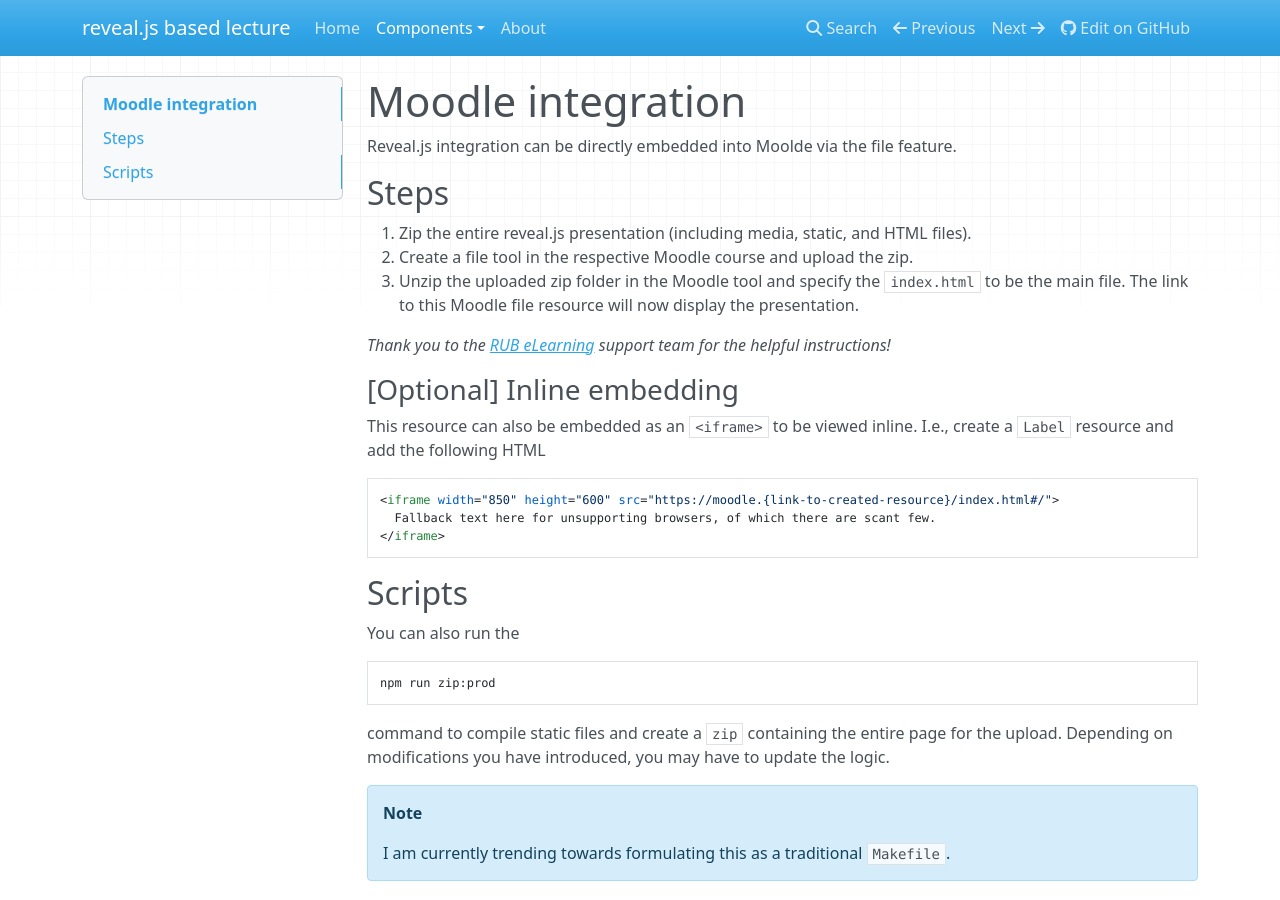
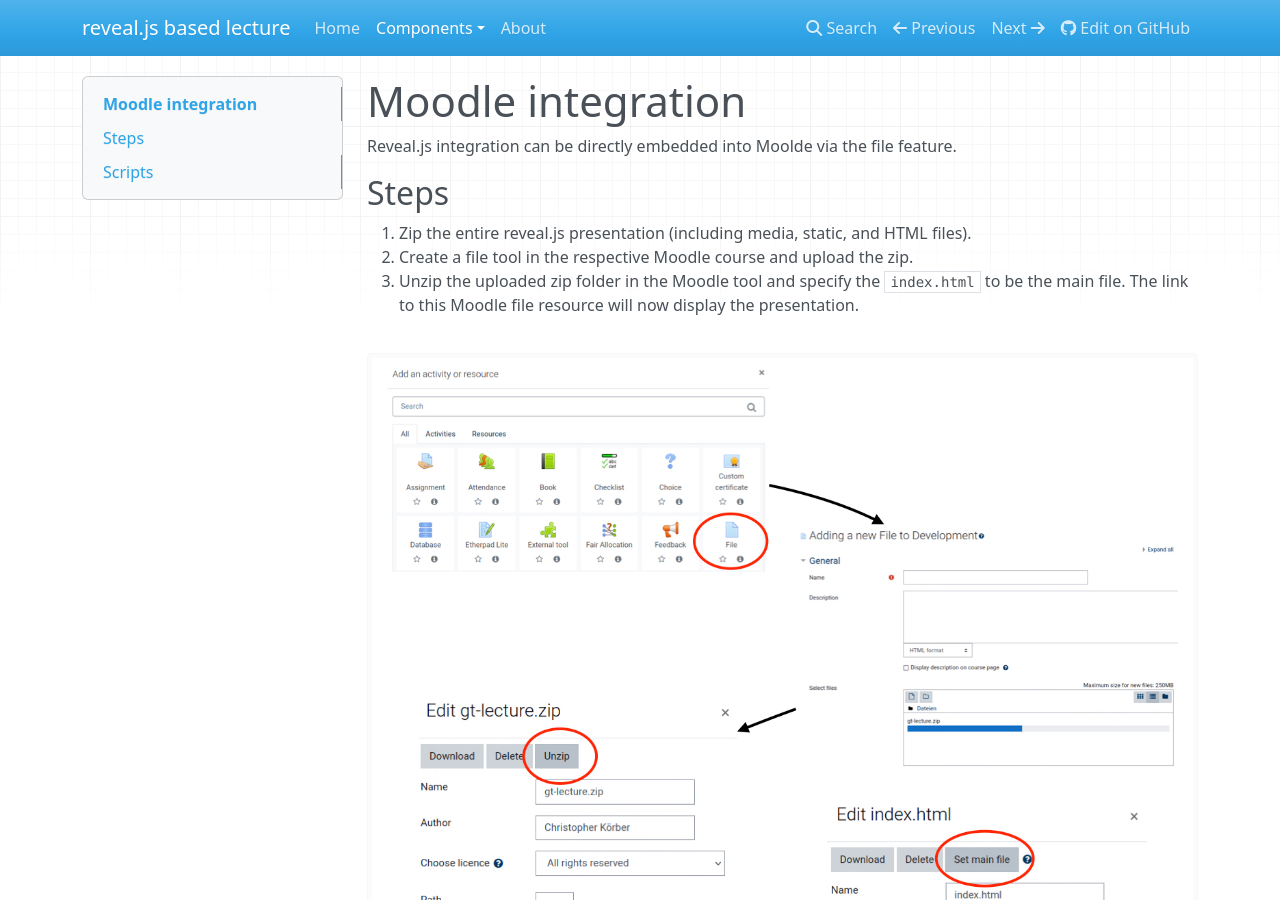
Before and after one commit to ckoerber/group-theory-example-lecture, an MkDocs documentation site: the page built from doc-src/components/embedding.md, in a window 1280 px wide and 900 px high. Built offline with MkDocs 1.6.1, drawn with Linux system fonts in a browser that asks for light colours; nearby versions of some CDN libraries.

Commit message:
Added imgs for embedding presentation in Moodle

```diff
--- a/doc-src/components/embedding.md
+++ b/doc-src/components/embedding.md
@@ -8,6 +8,8 @@
 2. Create a file tool in the respective Moodle course and upload the zip.
 3. Unzip the uploaded zip folder in the Moodle tool and specify the `index.html` to be the main file.
     The link to this Moodle file resource will now display the presentation.
+
+![Steps to upload a reveal.js presentation to Moodle](imgs/moodle.jpeg)
 
 *Thank you to the [RUB eLearning](https://www.rubel.rub.de/en) support team for the helpful instructions!*
 
```
Also changed, not shown: other parts of doc-src/components/embedding.md (+3 -0 lines), doc-src/components/imgs/iframe.jpg (added), doc-src/components/imgs/moodle.jpeg (added).
